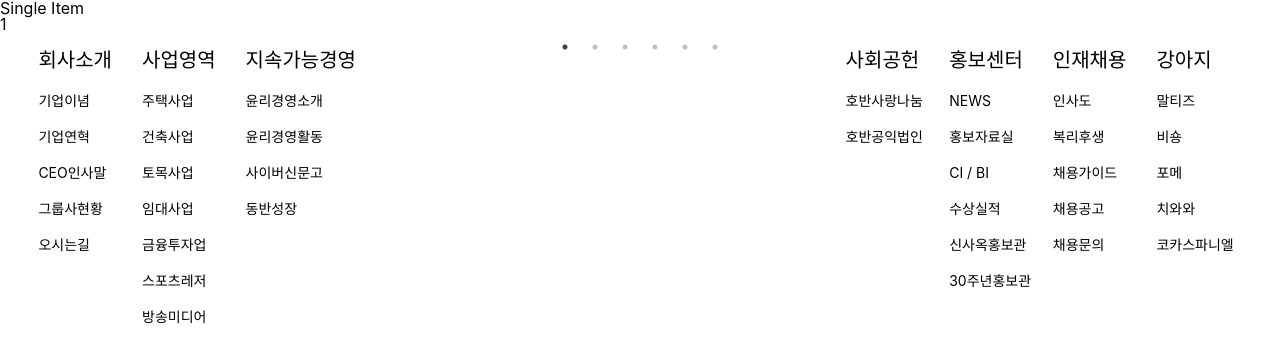
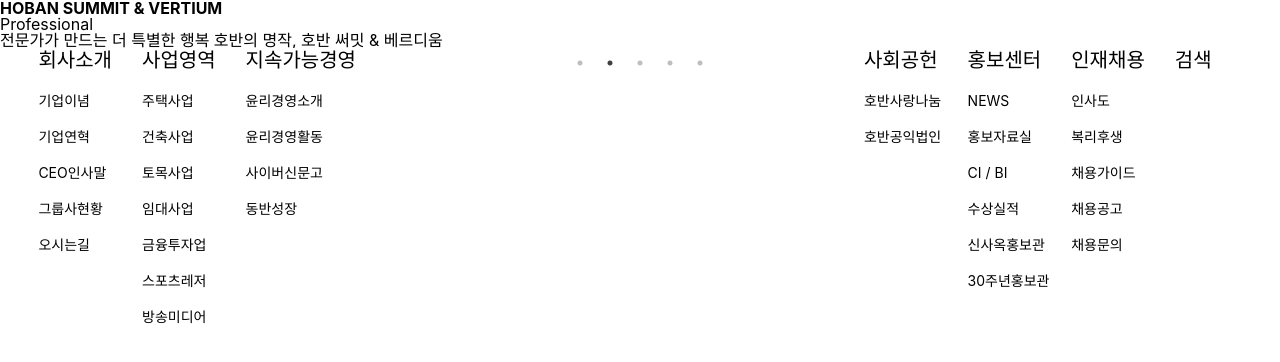
Before and after one commit to Ostrichtofu/hoban, a React (Create React App) app: page / in a window 1280 px wide. Shown: the top 362 px of the page. Built offline with nearby package versions, Linux system fonts and the light colour scheme.

Commit message:
slider 수정 및 contents 작업 진행

```diff
--- a/src/App.js
+++ b/src/App.js
@@ -5,14 +5,18 @@
 import "./App.scss";
 import "./scss/Reset.css";
 
-import SimpleSlider from "./components/Slider.js";
-import Header from "./components/Header.js";
+import MainSlider from "./components/Slider";
+import Header from "./components/Header";
+import ContentsBox from "./components/ContentsBox";
 
 function App() {
   return (
     <div>
       <Header />
-      <SimpleSlider count={5} />
+      <MainSlider />
+      <div className="mainContents">
+        {ContentsBox}
+      </div>
     </div>
   );
 }
--- /dev/null
+++ b/src/components/ContentsBox.js
@@ -0,0 +1,16 @@
+import react from "react";
+
+function ContentsBox() {
+    <div>
+        <div className="contentsTitle">
+            <h4><b></b></h4>
+            <p></p>
+            <a></a>
+        </div>
+        <div className="contents">
+
+        </div>
+    </div>
+}
+
+export default ContentsBox;
--- a/src/components/Header.js
+++ b/src/components/Header.js
@@ -45,72 +45,13 @@
       subMenus: ["인사도", "복리후생", "채용가이드", "채용공고", "채용문의"],
     },
     {
-      title: "강아지",
-      subMenus: ["말티즈", "비숑", "포메", "치와와", "코카스파니엘"],
+      title: "검색",
+      subMenus: [],
     },
   ],
 };
 
 function Header() {
-  /*function contentsSubList() {
-    if (contents_PROPS.index[0]) {
-      return contents_PROPS.Left.map((element) => {
-        return (
-          <li key={element.subMenus.length}>
-            <a>{element.subMenus}</a>
-          </li>
-        );
-      })
-    }
-    return contents_PROPS.Right.map((element) => {
-      return (
-        <li key={element.subMenus.length}>
-          <a>{element.subMenus}</a>
-        </li>
-      );
-    });
-  }*/
-
-  /*function contentsList() {
-    if (contents_PROPS.index[0]) {
-      return contents_PROPS.Left.map((element, index) => {
-        return (
-          <li className="nav-list" key={index}>
-            <a className="nav-list-title">{element.title}</a>
-            <ul className="nav-list-subgroup">{contentsSubList()}</ul>
-          </li>
-        );
-      });
-    }
-    return contents_PROPS.Right.map((element, index) => {
-      return (
-        <li className="nav-list" key={index}>
-          <a className="nav-list-title">{element.title}</a>
-          <ul className="nav-list-subgroup">{contentsSubList()}</ul>
-        </li>
-      );
-    });
-  }*/
-
-  function renderMenu(contentsArr) {
-    return contentsArr.map((element, contentIndex) => (
-      //메뉴 종류에 대한 순환
-      <li className="nav-list" key={contentIndex}>
-        <a className="nav-list-title">{element.title}</a>
-        <ul className="nav-list-subgroup">
-          {element.subMenus.map((subMenu, subMenuIndex) => {
-            //세부 메뉴에 대한 순환
-            return (
-              <li key={contentIndex * 10 + subMenuIndex}>
-                <a>{subMenu}</a>
-              </li>
-            );
-          })}
-        </ul>
-      </li>
-    ));
-  }
-
   const renderMainMenus = (contentsArr) => {
     return contentsArr.map((element, mainMenuIndex) => (
       <li className="nav-list" key={mainMenuIndex}>
--- a/src/components/Slider.js
+++ b/src/components/Slider.js
@@ -1,20 +1,57 @@
 import React from "react";
 import Slider from "react-slick";
 
-function SimpleSlider(){
+const silder_PROPS = [
+  {
+    category: "HOBAN GROUP",
+    mainTitle: "Innovation",
+    subTitle: "고객만족을 넘어 고객가치를 꿈꾸는 기업, HOBAN",
+  },
+  {
+    category: "HOBAN SUMMIT & VERTIUM",
+    mainTitle: "Professional",
+    subTitle: "전문가가 만드는 더 특별한 행복 호반의 명작, 호반 써밋 & 베르디움",
+  },
+  {
+    category: "AVENUE FRANCE",
+    mainTitle: "Enjoy",
+    subTitle: "도심속에서 만나는 프랑스의 감성과 자유로움, 유럽형 복합문화공간 아브뉴프랑",
+  },
+  {
+    category: "HOBAN GOLF",
+    mainTitle: "Healing",
+    subTitle: "자연과 하나되는 휴식과 즐거움, 당신의 몸과 마음의 여유를 느껴보세요",
+  },
+  {
+    category: "SOCIAL CONTRIBUTION",
+    mainTitle: "Partner for Happiness",
+    subTitle: "더불어 사는 행복한 세상, 나누며 커가는 행복한 미래",
+  },
+]
+function MainSlider(){
+  function makeSliderChildren(sliderArr){
+    return sliderArr.map((element, sliderIndex) => (
+      <div key={sliderIndex}>
+        <strong>{element.category}</strong>
+        <h2>{element.mainTitle}</h2>
+        <p>{element.subTitle}</p>
+        <a></a>
+      </div>
+    ));
+  }
 
-  function makeSliderChildren(){
-    let retval = [];
-    for (let i = 0; i <6; ++i) {
-      retval.push(
-        <div key={i * Math.random()}>
-          <h3>{i + 1}</h3>
-        </div>
-      );
-    }
+  // function makeSliderChildren(){
+  //   let retval = [];
+  //   for (let i = 0; i <5; ++i) {
+  //     retval.push(
+  //       <div key={i * Math.random()}>
+  //         <h2></h2>
+  //       </div>
+  //     );
+  //   }
 
-    return retval;
-  }
+  //   return retval;
+  // }
 
   const settings = {
     dots: true,
@@ -22,15 +59,15 @@
     speed: 500,
     slidesToShow: 1,
     slidesToScroll: 1,
+    autoplay:true,
   };
     return (
-      <div>
-        <h2> Single Item</h2>
-        <Slider {...settings}>
-          {makeSliderChildren()}
+      <div className="swiper-wrapper">
+        <Slider {...settings} className="swiper-slide">
+          {makeSliderChildren(silder_PROPS)}
         </Slider>
       </div>
     );
   }
 
-export default SimpleSlider;
+export default MainSlider;
```
